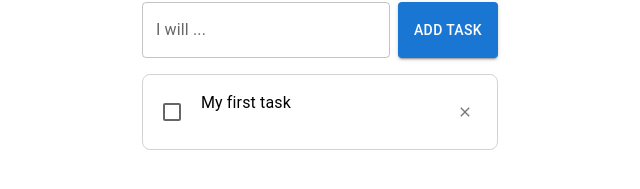
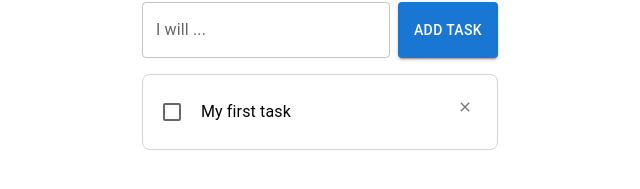
Before and after one commit to bakhtyiar/To-do-list, a React (Create React App) app: page / in a window 1280 px wide. Shown: the part 179-368 px from the top of the page, without its empty margins (320-960 px from the left). Built offline with nearby package versions, Linux system fonts and the light colour scheme.

Commit message:
ToDoListItem elements positioning fix

```diff
--- a/src/ToDoBody/ToDoList/ToDoListItem/ToDoListItem.jsx
+++ b/src/ToDoBody/ToDoList/ToDoListItem/ToDoListItem.jsx
@@ -58,6 +58,7 @@ export default function ToDoListItem(props) {
 				ariaLabel="Delete task"
 				type="button"
 				onClick={() => removeTask(props.id)}
+				style={styles["close-button"]}
 			>
 				<CloseIcon sx={{"fontSize": "medium"}}/>
 			</IconButton>
@@ -79,13 +80,12 @@ const styles = {
 		"maxWidth": "720px",
 		"width": "100%",
 		"display": "flex",
-		"flexDirection": "row",
-		"alignItems": "flexStart",
 		"padding": "16px 16px 16px 8px",
 		"marginTop": "16px",
 		"border": "1px solid lightgray",
 		"borderRadius": "8px",
 		"marginRight": "0",
+		"align-items": "flex-start",
 	},
 	"checkbox": {
 		"marginRight": "8px",
@@ -94,6 +94,7 @@ const styles = {
 		"margin": "0",
 		"width": "calc(100% - 74px)",
 		"word-wrap": "break-word",
+		"align-self": "center",
 	},
 	"content": {
 		"color": "black",
```
